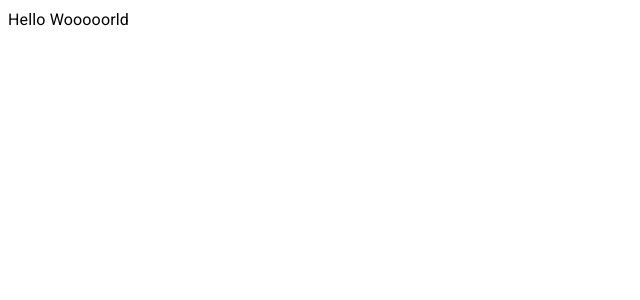
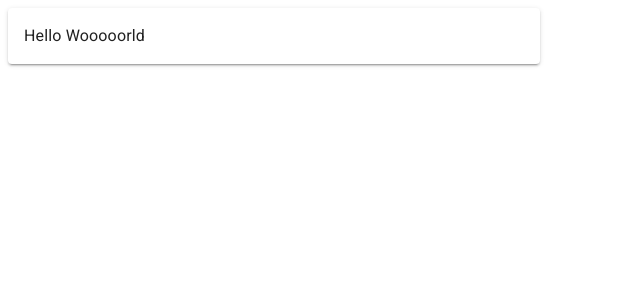
Before and after one commit to KevinKra/demo-app, a React (Create React App) app: page / in a window 1280 px wide. Shown: the top 300 px of the page, without its empty margins (0-640 px from the left). Built offline with nearby package versions, Linux system fonts and the light colour scheme.

Commit message:
get basic styles on page for Paper

```diff
--- a/src/pages/Dashboard/index.tsx
+++ b/src/pages/Dashboard/index.tsx
@@ -1,8 +1,17 @@
-import { Typography } from "@mui/material";
-import React from "react";
+import styled from "@emotion/styled";
+import { Paper, Typography } from "@mui/material";
 
 const Dashboard = () => {
-  return <Typography>Hello Wooooorld</Typography>;
+  return (
+    <StyledPaper elevation={2} width="500" padding="1rem">
+      <Typography>Hello Wooooorld</Typography>
+    </StyledPaper>
+  );
 };
 
 export default Dashboard;
+
+const StyledPaper = styled(Paper)<{ width: string; padding: string }>`
+  padding: ${(props) => props.padding};
+  width: ${(props) => props.width}px;
+`;
```
